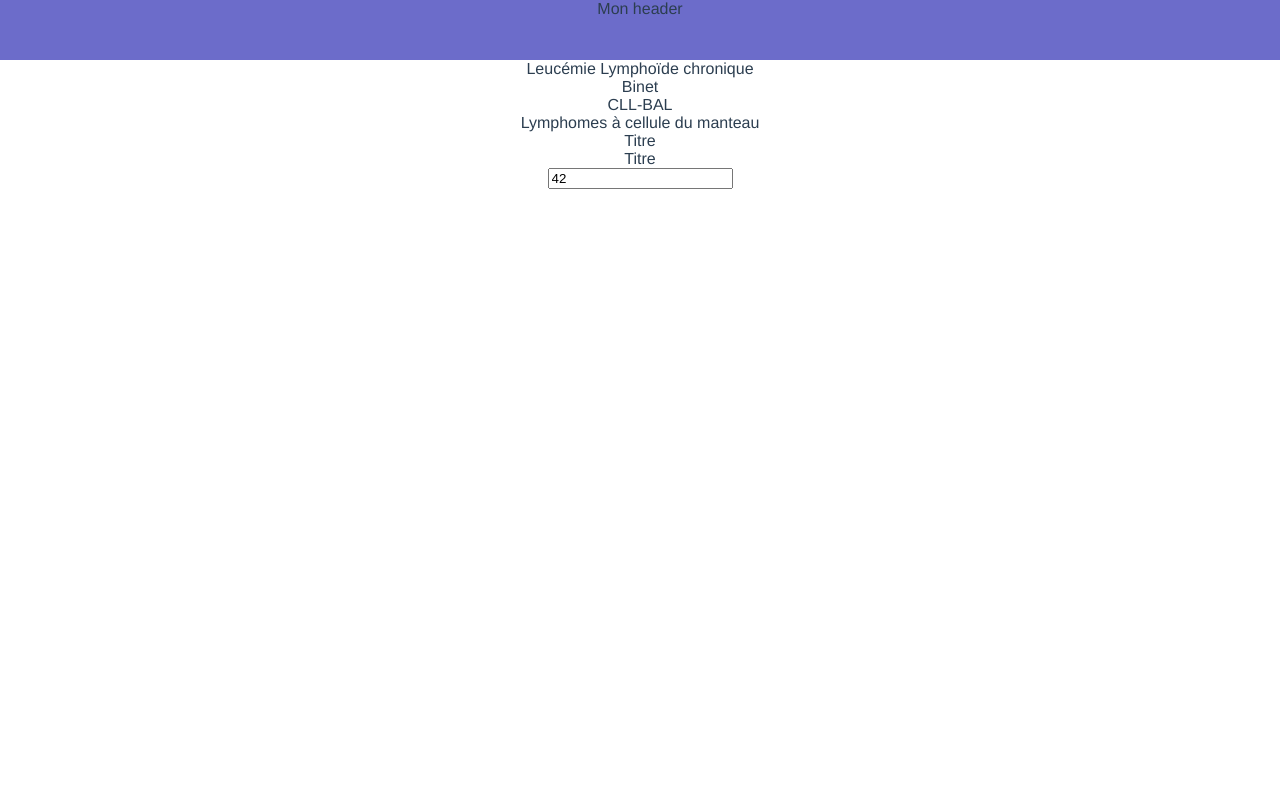
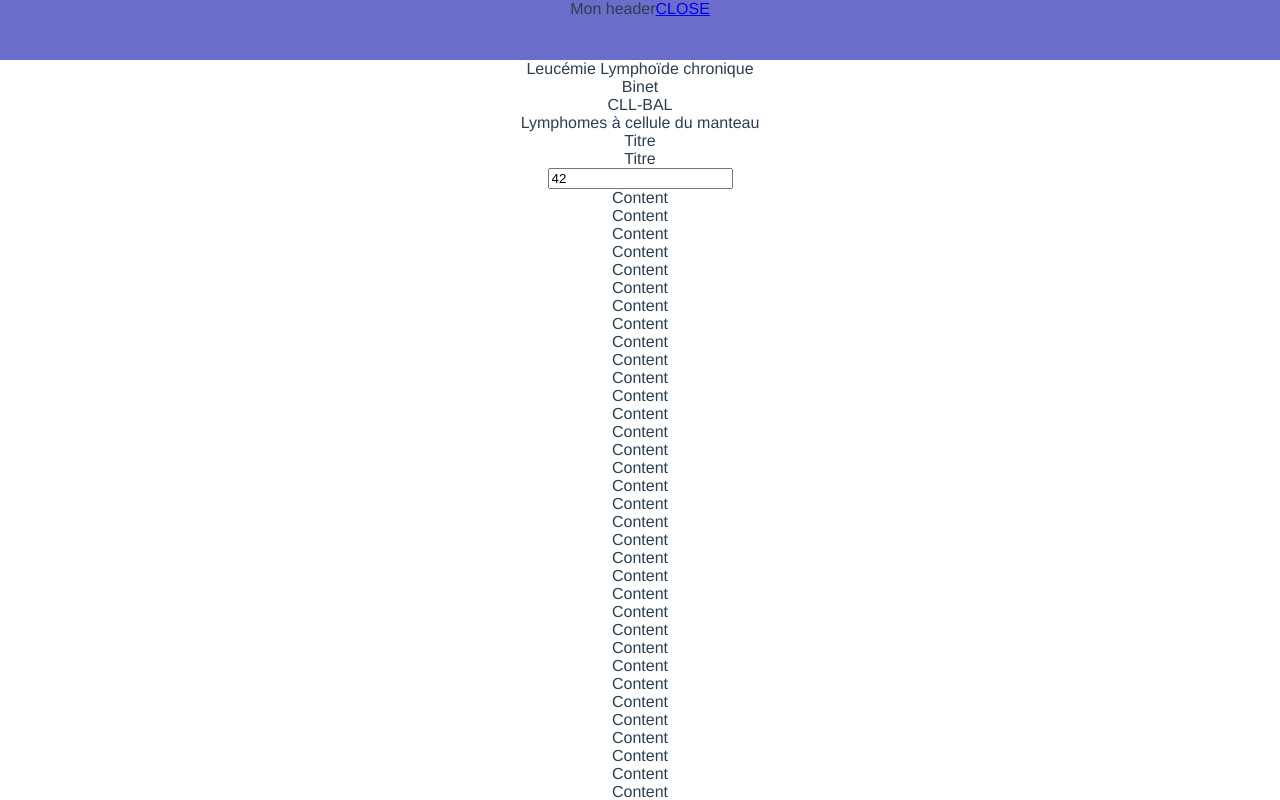
Before and after one commit to 360medics/medics-tools-template, a Vue app: page / in a window 1280 px wide. Built offline with nearby package versions, Linux system fonts and the light colour scheme.

Commit message:
Scrollable content : Fichiers à voir : Header.vue, App.vue, global.scss, et (?) variables.scss

```diff
--- a/src/components/Header.vue
+++ b/src/components/Header.vue
@@ -1,6 +1,7 @@
 <template>
   <div class="header">
-   Mon header
+   <span>Mon header</span>
+    <a href="cmd://webview-close">CLOSE</a>
   </div>
 </template>
 
--- a/src/views/Home.vue
+++ b/src/views/Home.vue
@@ -4,6 +4,22 @@
         <div class="main-categories">
             <List @truc="test($event)" :cats="categories"></List>
             <input v-model="myValue" @change="onInputChange">
+        </div>
+
+        <div v-for="i in  [1,2,3,4,5,6,7,8,9,10]" :key="i">
+            <div>
+                Content <br>
+                Content <br>
+                Content <br>
+                Content <br>
+                Content <br>
+                Content <br>
+                Content <br>
+                Content <br>
+                Content <br>
+                Content <br>
+                Content <br>
+            </div>
         </div>
   </div>
 </template>
```
